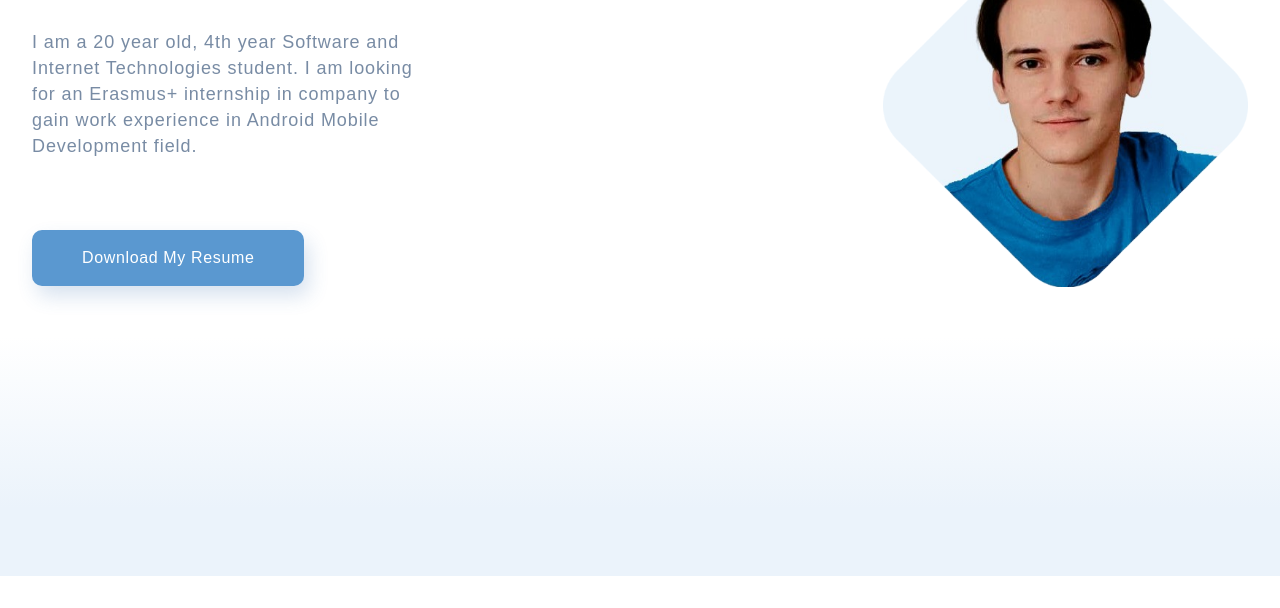
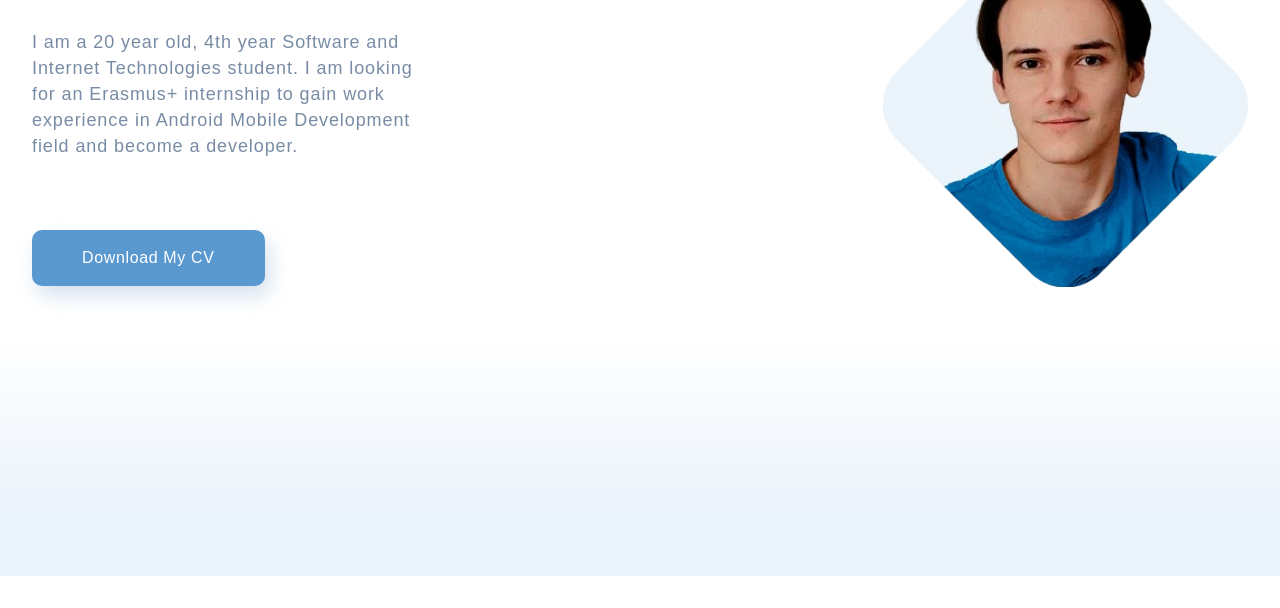
Before and after one commit to xameYeoh/me, a plain HTML site: page index.html in a window 1280 px wide. Shown: the part 192-800 px from the top of the page. Drawn offline with Linux system fonts and the light colour scheme.

Commit message:
edited text

```diff
--- a/index.html
+++ b/index.html
@@ -16,10 +16,10 @@
                     <h1 class="website-about">Who am I</h1>
                     <p class="paragraph top__paragraph">I am a 20 year old, 4th year Software and Internet Technologies
                         student. I
-                        am looking for an Erasmus+ internship in company to gain work experience in Android Mobile
-                        Development field.</p>
+                        am looking for an Erasmus+ internship to gain work experience in Android Mobile
+                        Development field and become a developer.</p>
 
-                    <a href="sources/files/CV.pdf" class="button" download="CV" target="_blank">Download My Resume</a>
+                    <a href="sources/files/CV.pdf" class="button" download="CV" target="_blank">Download My CV</a>
                 </div>
 
             </div>
@@ -55,7 +55,7 @@
         <section class="about-me container">
             <h3 class="title">About me</h3>
             <div class="card">
-                <p class="paragraph"> I am a Russian student in Bulgarian Technical university of Varna.
+                <p class="paragraph"> I am a student in Bulgarian Technical university of Varna.
                     I am currently in the 4th term of Software and Internet technologies program.
                 </p>
                     <p class="paragraph">During my studies I happened to use Erasmus+ program to
```
